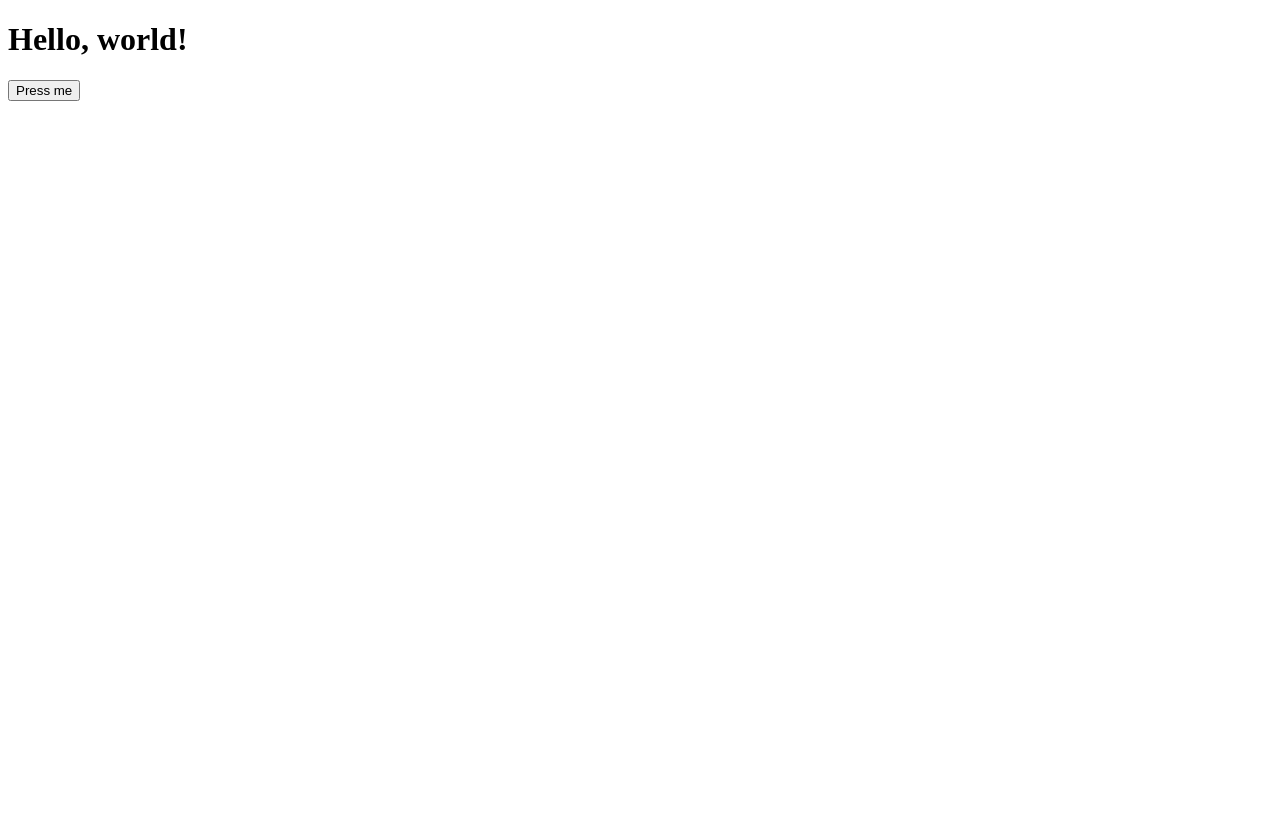
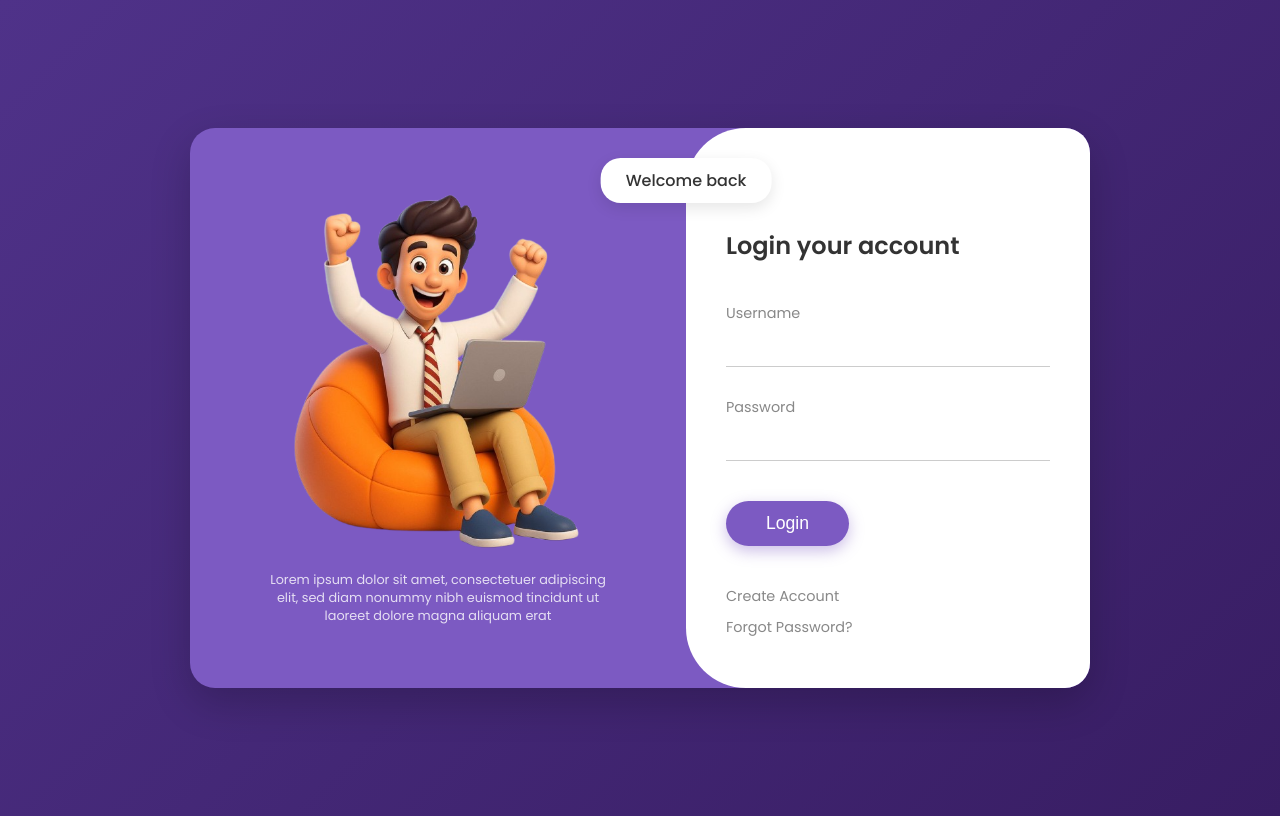
Before and after one commit to Techbarsha/Login-Signup-Page, a plain HTML site: page index.html in a window 1280 px wide. Drawn offline with Linux system fonts and the light colour scheme.

Commit message:
Changes before Firebase Studio auto-run

```diff
--- a/index.html
+++ b/index.html
@@ -1,14 +1,180 @@
-<!doctype html>
+<!DOCTYPE html>
 <html lang="en">
 <head>
   <meta charset="UTF-8" />
   <meta name="viewport" content="width=device-width, initial-scale=1.0" />
-  <title>Hello World</title>
-  <link href='/style.css' rel='stylesheet'>
+  <title>Login Page</title>
+  <link rel="preconnect" href="https://fonts.googleapis.com">
+  <link rel="preconnect" href="https://fonts.gstatic.com" crossorigin>
+  <link href="https://fonts.googleapis.com/css2?family=Poppins:wght@400;500;600&display=swap" rel="stylesheet">
+
+  <style>
+    body {
+      background: linear-gradient(135deg, #4f3289, #381d63);
+      height: 100vh;
+      display: flex;
+      justify-content: center;
+      align-items: center;
+      font-family: 'Poppins', sans-serif;
+      color: #333;
+    }
+
+    .login-container {
+      display: flex;
+      width: 900px;
+      max-width: 90%;
+      background: #7c5ac2;
+      border-radius: 25px;
+      box-shadow: 0 15px 40px rgba(0,0,0,0.2);
+      overflow: hidden;
+    }
+
+    .illustration-section {
+      width: 55%;
+      padding: 50px;
+      text-align: center;
+      color: white;
+      display: flex;
+      flex-direction: column;
+      justify-content: center;
+      align-items: center;
+    }
+
+    .illustration-section img {
+      width: 100%;
+      max-width: 300px;
+      margin-bottom: 20px;
+    }
+
+    .illustration-section p {
+        font-size: 0.8rem;
+        color: rgba(255, 255, 255, 0.8);
+        max-width: 350px;
+        margin: 0 auto;
+    }
+
+    .login-section {
+      width: 45%;
+      background: #fff;
+      padding: 40px;
+      position: relative;
+      border-top-left-radius: 60px;
+      border-bottom-left-radius: 60px;
+    }
+
+    .welcome-tab {
+        position: absolute;
+        top: 30px;
+        left: 0;
+        transform: translateX(-50%);
+        background: white;
+        padding: 10px 25px;
+        border-radius: 20px;
+        box-shadow: 0 5px 15px rgba(0,0,0,0.1);
+        font-weight: 500;
+        color: #333;
+    }
+
+    .login-section h2 {
+      font-size: 1.5rem;
+      font-weight: 600;
+      margin-top: 60px;
+      margin-bottom: 40px;
+      text-align: left;
+    }
+
+    .form-group {
+      margin-bottom: 30px;
+    }
+
+    .form-group label {
+      display: block;
+      font-size: 0.9rem;
+      color: #888;
+      margin-bottom: 8px;
+    }
+
+    .form-group input {
+      width: 100%;
+      border: none;
+      border-bottom: 1px solid #ccc;
+      padding: 8px 0;
+      font-size: 1rem;
+      outline: none;
+    }
+
+    .login-btn {
+      display: block;
+      width: auto;
+      margin: 40px 0;
+      padding: 12px 40px;
+      border: none;
+      border-radius: 25px;
+      background: #7c5ac2;
+      color: white;
+      font-size: 1.1rem;
+      cursor: pointer;
+      box-shadow: 0 5px 15px rgba(124, 90, 194, 0.4);
+    }
+
+    .links a {
+        display: block;
+        color: #888;
+        text-decoration: none;
+        font-size: 0.9rem;
+        margin-bottom: 10px;
+    }
+
+    @media (max-width: 992px) {
+        .login-container {
+            flex-direction: column;
+            width: 400px;
+        }
+        .illustration-section, .login-section {
+            width: 100%;
+        }
+        .login-section {
+            border-radius: 0;
+            border-top-left-radius: 60px;
+            border-top-right-radius: 60px;
+        }
+        .welcome-tab {
+            top: -20px;
+            left: 50%;
+            transform: translateX(-50%);
+            border-radius: 15px;
+        }
+    }
+
+  </style>
 </head>
 <body>
-  <h1>Hello, world!</h1>
-  <button onclick="console.log('hello');">Press me</button>
-  <script defer type="text/javascript" src="/main.js"></script>
+
+  <div class="login-container">
+    <div class="illustration-section">
+      <img src="cartoon.png" alt="Illustration" />
+      <p>Lorem ipsum dolor sit amet, consectetuer adipiscing elit, sed diam nonummy nibh euismod tincidunt ut laoreet dolore magna aliquam erat</p>
+    </div>
+    <div class="login-section">
+      <div class="welcome-tab">Welcome back</div>
+      <h2>Login your account</h2>
+      <form>
+        <div class="form-group">
+          <label for="username">Username</label>
+          <input type="text" id="username">
+        </div>
+        <div class="form-group">
+          <label for="password">Password</label>
+          <input type="password" id="password">
+        </div>
+        <button type="submit" class="login-btn">Login</button>
+      </form>
+      <div class="links">
+        <a href="#">Create Account</a>
+        <a href="#">Forgot Password?</a>
+      </div>
+    </div>
+  </div>
+
 </body>
 </html>
--- a/main.js
+++ /dev/null
@@ -1 +0,0 @@
-// Add JS here
--- a/style.css
+++ /dev/null
@@ -1 +0,0 @@
-/* Add styles here */
```
Also changed, not shown: cartoon.png (added), 2 other files.
